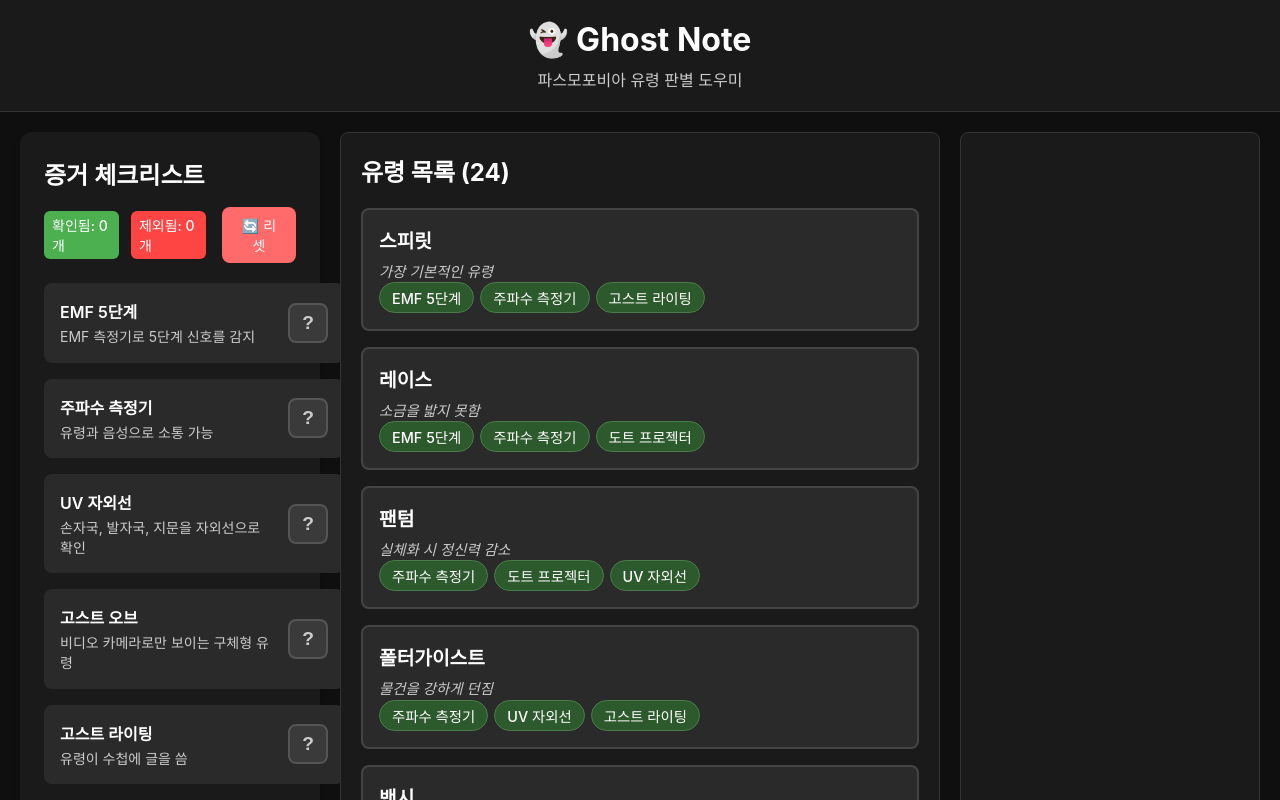
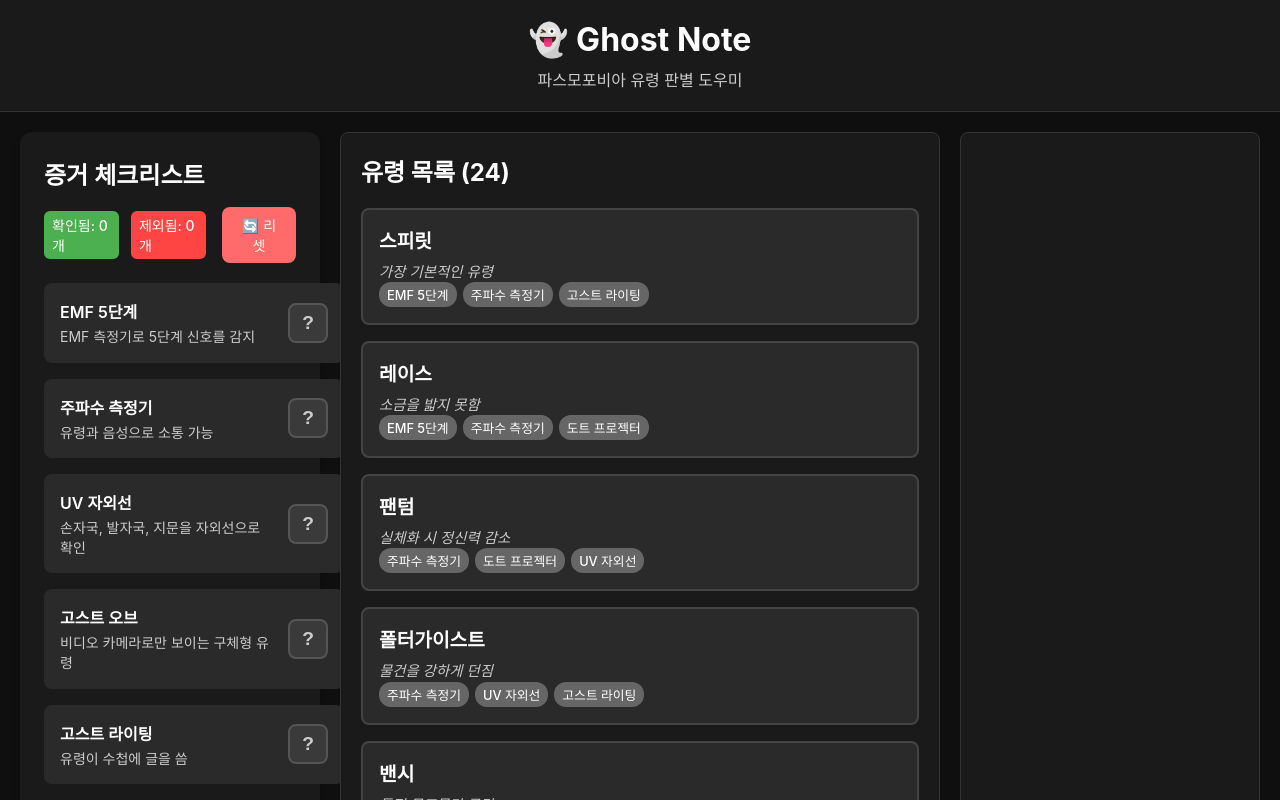
Before and after one commit to sthgml/ghost-note, a React (Create React App) app: page / in a window 1280 px wide. Shown: the top 800 px of the page. Built offline with nearby package versions, Linux system fonts and the light colour scheme.

Commit message:
fix: 선택된 증거 태그 스타일

```diff
--- a/src/components/GhostDetailPanel.css
+++ b/src/components/GhostDetailPanel.css
@@ -84,16 +84,6 @@
   gap: 8px;
 }
 
-.evidence-tag {
-  background: #2d5a2d;
-  color: #fff;
-  padding: 4px 12px;
-  border-radius: 16px;
-  font-size: 0.9rem;
-  font-weight: 500;
-  border: 1px solid #4a7c4a;
-}
-
 .info-list {
   list-style: none;
   padding: 0;
--- a/src/components/GhostList.css
+++ b/src/components/GhostList.css
@@ -88,7 +88,7 @@
 
 .ghost-card.ruled-out {
   opacity: 0.4;
-  filter: grayscale(1);
+  filter: grayscale(0.5);
 }
 
 .ghost-card.ruled-out:hover {
@@ -160,19 +160,26 @@
 }
 
 .evidence-tag {
-  background: #2d5a2d;
   color: #fff;
   padding: 3px 8px;
   border-radius: 12px;
   font-size: 0.8rem;
   font-weight: 500;
-  border: 1px solid #4a7c4a;
 }
 
-/* 선택된 유령 카드의 증거 태그 스타일 */
-.ghost-card.selected .evidence-tag {
-  background: #4a7c4a;
-  border-color: #5a8c5a;
+.evidence-tag.confirmed {
+  background: #4CAF50;
+  border-color: #4CAF50;
+}
+
+.evidence-tag.ruled-out {
+  background: #ff4444;
+  border-color: #ff4444;
+}
+
+.evidence-tag.unknown {
+  background: #666;
+  border-color: #666;
 }
 
 /* 반응형 디자인 */
@@ -194,10 +201,6 @@
     font-size: 1.1rem;
   }
 
-  .evidence-tags {
-    gap: 4px;
-  }
-
   .evidence-tag {
     font-size: 0.75rem;
     padding: 2px 6px;
--- a/src/components/GhostList.tsx
+++ b/src/components/GhostList.tsx
@@ -2,6 +2,7 @@ import React from 'react';
 import { Ghost } from '../types/ghost';
 import './GhostList.css';
 import { isPossibleGhosts } from '../utils/ghostLogic';
+import { EVIDENCE_NAMES } from '../data/evidence';
 
 interface GhostListProps {
   ghosts: Ghost[];
@@ -16,18 +17,6 @@ const GhostList: React.FC<GhostListProps> = ({
   selectedGhost,
   onGhostSelect
 }) => {
-  const getEvidenceNames = (evidenceIds: string[]) => {
-    const evidenceNames: { [key: string]: string } = {
-      'emf5': 'EMF 5단계',
-      'spiritBox': '주파수 측정기',
-      'uv': 'UV 자외선',
-      'ghostOrb': '고스트 오브',
-      'ghostWriting': '고스트 라이팅',
-      'freezing': '서늘함',
-      'dots': '도트 프로젝터'
-    };
-    return evidenceIds.map(id => evidenceNames[id] || id);
-  };
 
   const handleGhostClick = (ghost: Ghost) => {
     if (selectedGhost?.id === ghost.id) {
@@ -51,15 +40,21 @@ const GhostList: React.FC<GhostListProps> = ({
           return (
             <div
               key={ghost.id}
-              className={`ghost-card ${isSelected ? 'selected' : ''} ${isRuledOut || !isPossible ? 'ruled-out' : ''} `}
+              className={
+                `ghost-card ${
+                  isSelected ? 'selected' : ''
+                } ${
+                  isRuledOut || !isPossible ? 'ruled-out' : ''
+                }`
+              }
               onClick={() => handleGhostClick(ghost)}
             >
               <h3>{ghost.name}</h3>
               <p className="ghost-description">{ghost.description}</p>
               <div className="evidence-tags">
-                {getEvidenceNames(ghost.evidences).map((evidence, index) => (
-                  <span key={index} className="evidence-tag">
-                    {evidence}
+                {ghost.evidences.map((evidence, index) => (
+                  <span key={index} className={`evidence-tag ${evidenceState[evidence] ?? 'unknown'}`}>
+                    {EVIDENCE_NAMES[evidence]}
                   </span>
                 ))}
               </div>
--- a/src/data/evidence.ts
+++ b/src/data/evidence.ts
@@ -37,3 +37,13 @@ export const EVIDENCES: Evidence[] = [
     description: '도트 프로젝터로 유령의 실루엣 확인'
   }
 ];
+
+export const EVIDENCE_NAMES: { [key: string]: string } = {
+  'emf5': 'EMF 5단계',
+  'spiritBox': '주파수 측정기',
+  'uv': 'UV 자외선',
+  'ghostOrb': '고스트 오브',
+  'ghostWriting': '고스트 라이팅',
+  'freezing': '서늘함',
+  'dots': '도트 프로젝터'
+};
```
